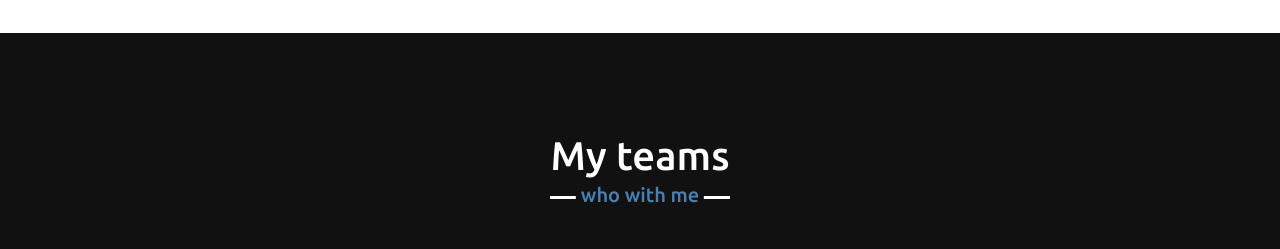
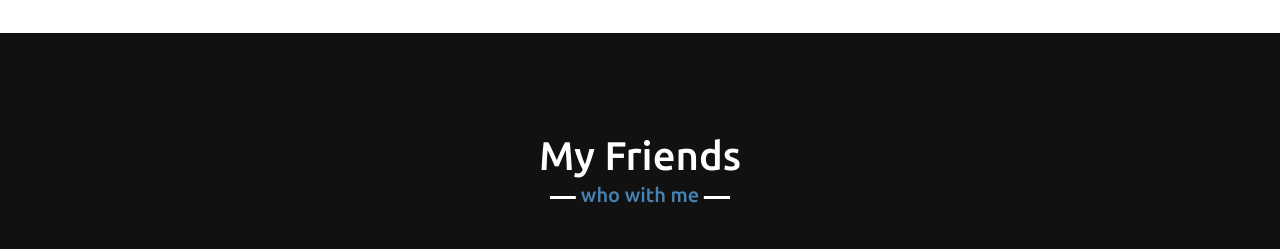
Before and after one commit to saquib-aamir/saqib_webPortfolio, a plain HTML site: page index.html in a window 1280 px wide. Shown: the part 2740-2989 px from the top of the page. Drawn offline with nearby package versions, Linux system fonts and the light colour scheme.

Commit message:
friend portion

```diff
--- a/index.html
+++ b/index.html
@@ -153,7 +153,7 @@
     <!-- teams section start -->
     <section class="teams" id="teams">
         <div class="max-width">
-            <h2 class="title">My teams</h2>
+            <h2 class="title">My Friends</h2>
             <div class="carousel owl-carousel">
                 <div class="card">
                     <div class="box">
```
